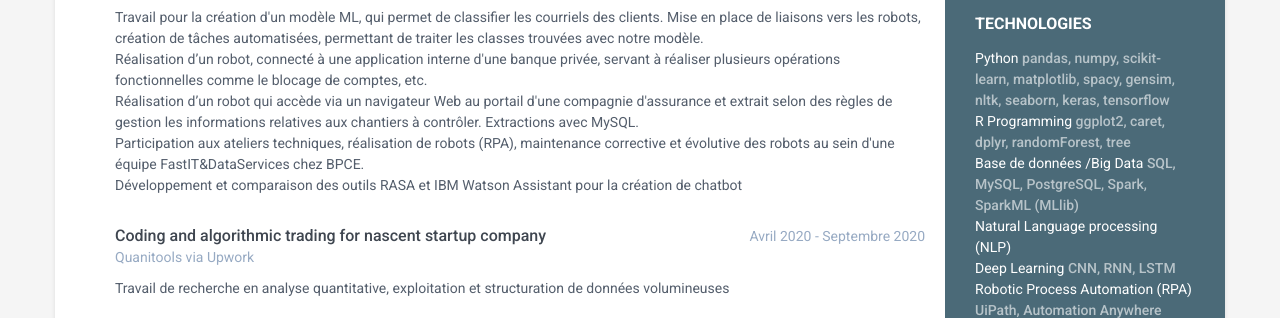
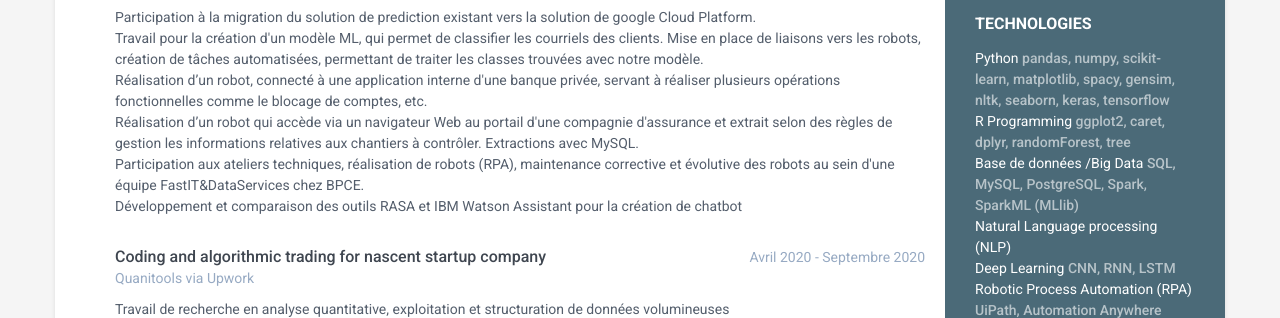
Before and after one commit to NikaChe/CV, a plain HTML site: page index.html in a window 1280 px wide. Shown: the part 440-758 px from the top of the page. Drawn offline with Linux system fonts and the light colour scheme.

Commit message:
Update index.html
add info

```diff
--- a/index.html
+++ b/index.html
@@ -137,7 +137,8 @@
                     </div><!--//meta-->
                     <div class="details">
 
-                        <p>Travail pour la création d'un modèle ML, qui permet de classifier les courriels des clients. Mise en place de liaisons vers les robots, création de tâches automatisées, permettant de traiter les classes trouvées avec notre modèle.
+                        <p>Participation à la migration du solution de prediction existant vers la solution de google Cloud Platform.
+                            <br>Travail pour la création d'un modèle ML, qui permet de classifier les courriels des clients. Mise en place de liaisons vers les robots, création de tâches automatisées, permettant de traiter les classes trouvées avec notre modèle.
                             <br>Réalisation d’un robot, connecté à une application interne d'une banque privée, servant à réaliser plusieurs opérations fonctionnelles comme le blocage de comptes, etc.
                             <br>Réalisation d’un robot qui accède via un navigateur Web au portail d'une compagnie d'assurance et extrait selon des règles de gestion les informations relatives aux chantiers à contrôler. Extractions avec MySQL.
                             <br>Participation aux ateliers techniques, réalisation de robots (RPA), maintenance corrective et évolutive des robots au sein d'une équipe FastIT&DataServices chez BPCE.
```
